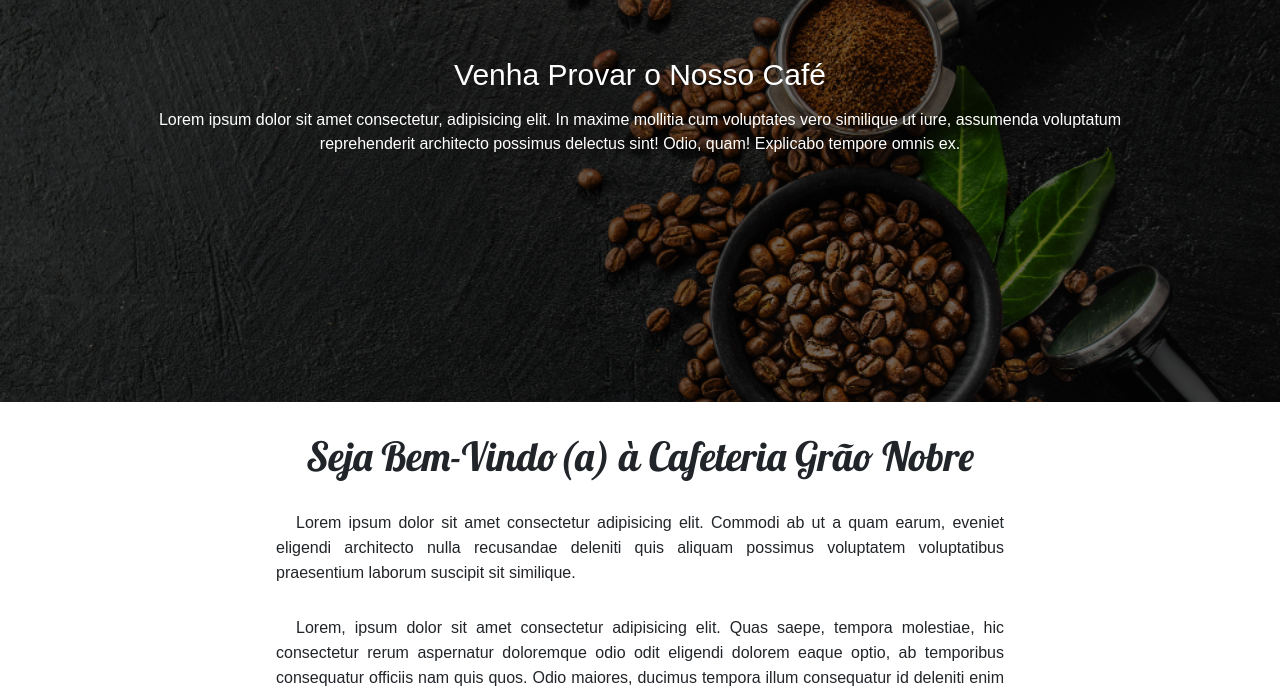
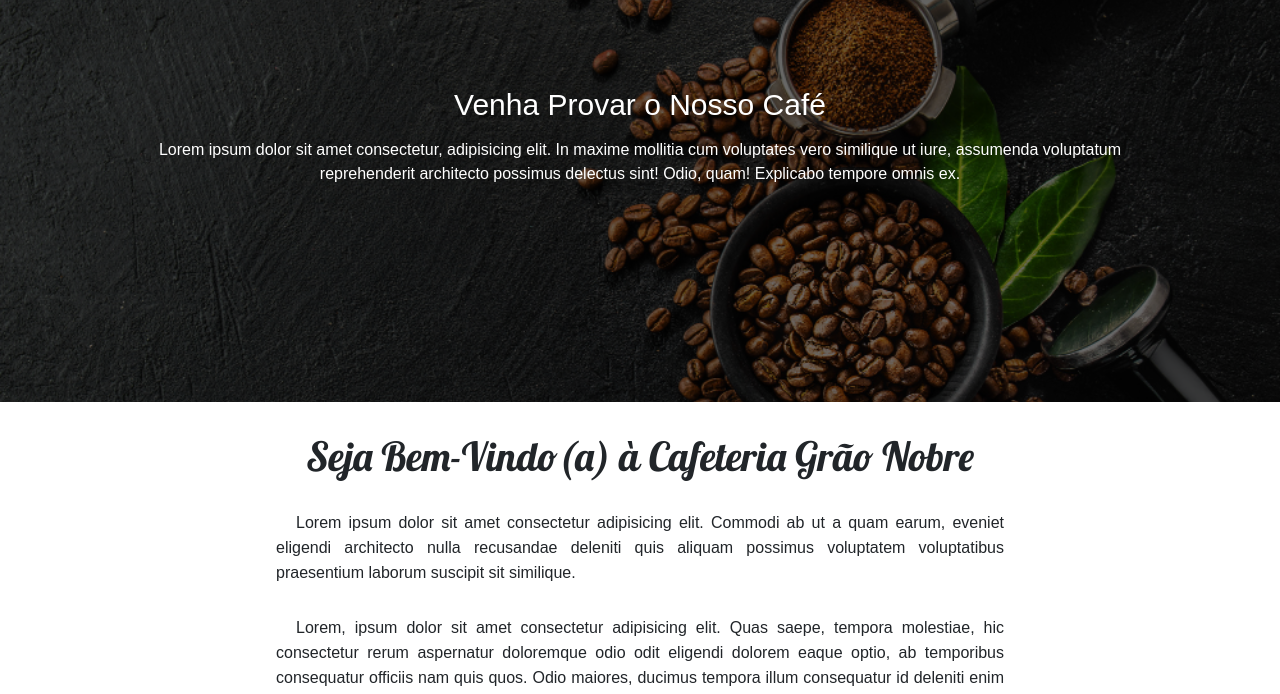
Before and after one commit to keferson-github/projeto-landing-page-cafeteria, a plain HTML site: page index.html in a window 1280 px wide. Shown: the part 98-792 px from the top of the page. Drawn offline with nearby package versions, Linux system fonts and the light colour scheme.

```diff
--- a/css/styles.css
+++ b/css/styles.css
@@ -230,7 +230,7 @@ o link o fundo fique com uma cor diferente.
 }
 
 #container-text-header {
-    margin-top: -130px;
+    margin-top: -100px;
 }
 
 #cabecalho h2 {
```
